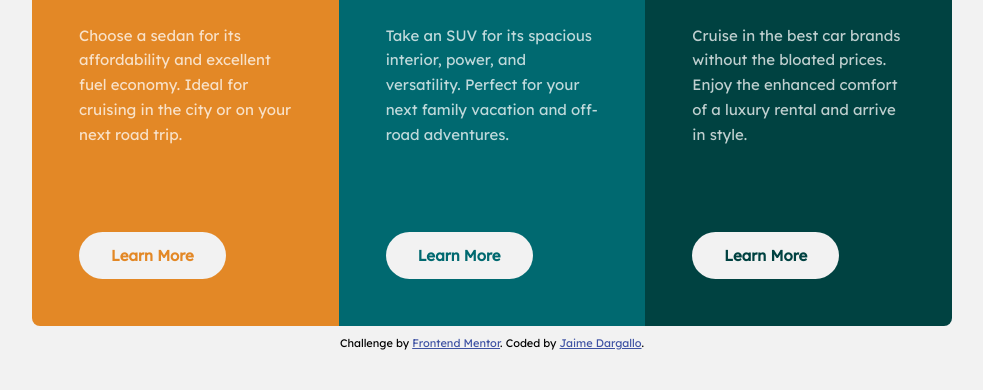
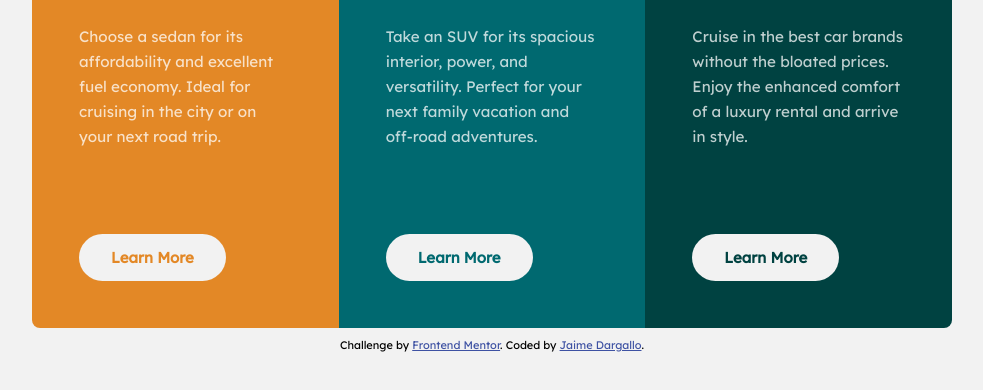
Before and after one commit to jaimedargallo/frontendmentor-3-col, a website built with Vite: page index.html in a window 1280 px wide. Shown: the part 322-712 px from the top of the page, without its empty margins (148-1131 px from the left). Built offline with nearby package versions, Linux system fonts and the light colour scheme.

Commit message:
style: px to rem

```diff
--- a/css/style.css
+++ b/css/style.css
@@ -54,7 +54,7 @@ p {
   padding: 0.6875rem 1.5625rem;
   font-family: 'Lexend Deca', sans-serif;
   font-weight: 600;
-  font-size: 12px;
+  font-size: 0.8rem;
   display: inline-block;
   transition-property: color, background-color, border-color;
   transition-duration: 300ms;
@@ -109,7 +109,7 @@ p {
 
   .article {
     padding: 2.9375rem;
-    flex: 1 1 0px;
+    flex: 1 1 0;
   }
 
   .icon {
@@ -117,7 +117,7 @@ p {
   }
 
   p {
-    font-size: 15px;
+    font-size: 0.95rem;
   }
 
   .btn {
```
